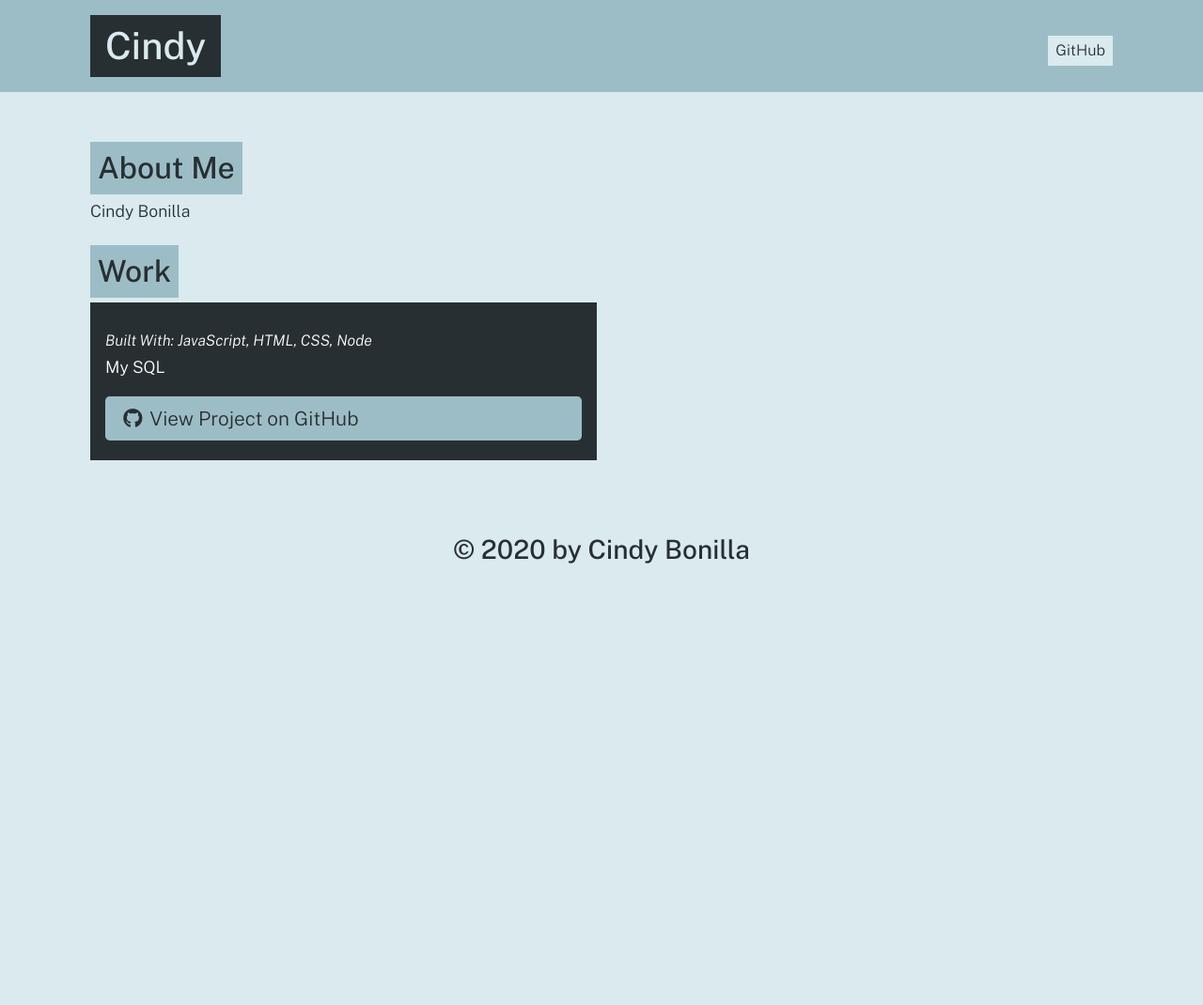
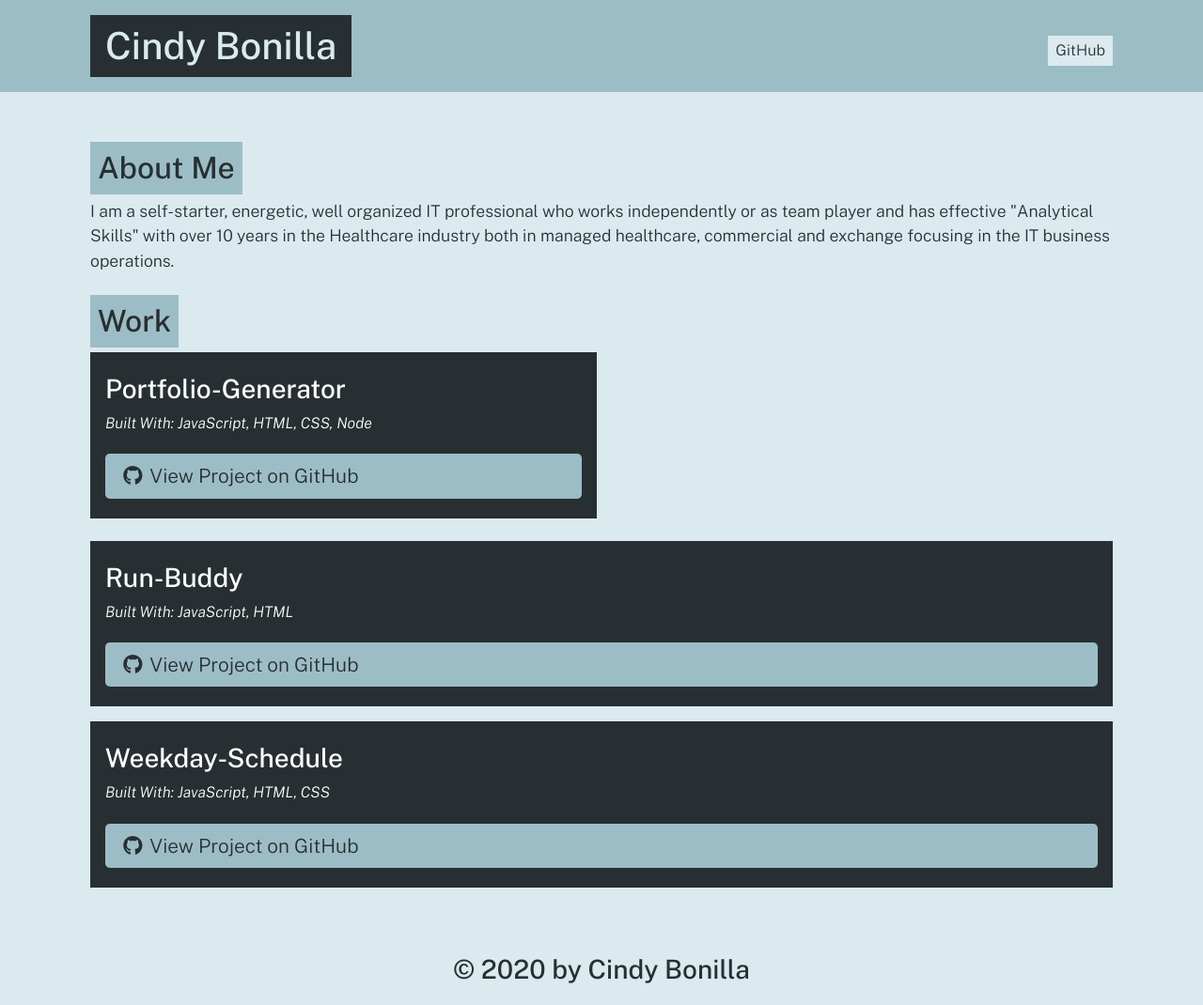
Before and after one commit to cinful79/portfolio-generator, a website: page index.html in a window 1280 px wide. Shown: the whole page at 94% size. Before the commit the page ends 800 px from the top, so only its background shows below. Drawn offline with nearby package versions, Linux system fonts and the light colour scheme.

Commit message:
made updates

```diff
--- a/index.html
+++ b/index.html
@@ -15,7 +15,7 @@
   <body>
     <header>
       <div class="container flex-row justify-space-between align-center py-3">
-        <h1 class="page-title text-secondary bg-dark py-2 px-3">Cindy</h1>
+        <h1 class="page-title text-secondary bg-dark py-2 px-3">Cindy Bonilla</h1>
         <nav class="flex-row">
           <a class="ml-2 my-1 px-2 py-1 bg-secondary text-dark" href="https://github.com/cinful79">GitHub</a>
         </nav>
@@ -25,7 +25,10 @@
 
     <section class="my-3" id="about">
       <h2 class="text-dark bg-primary p-2 display-inline-block">About Me</h2>
-      <p>Cindy Bonilla</p>
+
+     <p>I am a self-starter, energetic, well organized IT professional who works independently or as team player
+      and has effective "Analytical Skills" with over 10 years in the Healthcare industry both in managed
+      healthcare, commercial and exchange focusing in the IT  business operations.</p>
     </section>
 
 
@@ -34,18 +37,45 @@
       <div class="flex-row justify-space-between">
 
           <div class="col-12 col-md-6 mb-2 bg-dark text-light p-3 flex-column">
-            <h3 class="portfolio-item-title text-light"></h3>
+            <h3 class="portfolio-item-title text-light">Portfolio-Generator</h3>
             <h5 class="portfolio-languages">
               Built With:
               JavaScript, HTML, CSS, Node
             </h5>
-            <p>My SQL</p>
+            <p></p>
             <a href="https://github.com/cinful79/portfolio-generator" class="btn mt-auto"><i class="fab fa-github mr-2"></i>View Project on GitHub</a>
           </div>
 
       </div>
     </section>
 
+    <section class="my-3" id="portfolio">
+                    <div class="col-12 col-md-6 mb-2 bg-dark text-light p-3 flex-column">
+            <h3 class="portfolio-item-title text-light">Run-Buddy</h3>
+            <h5 class="portfolio-languages">
+              Built With:
+              JavaScript, HTML
+            </h5>
+            <p></p>
+            <a href="https://cinful79.github.io/run-buddy/" class="btn mt-auto"><i class="fab fa-github mr-2"></i>View Project on GitHub</a>
+          </div>
+
+      </div>
+    </section>
+
+    <section class="my-3" id="portfolio">
+      <div class="col-12 col-md-6 mb-2 bg-dark text-light p-3 flex-column">
+<h3 class="portfolio-item-title text-light">Weekday-Schedule</h3>
+<h5 class="portfolio-languages">
+Built With:
+JavaScript, HTML, CSS
+</h5>
+<p></p>
+<a href="https://cinful79.github.io/weekday-schedule/" class="btn mt-auto"><i class="fab fa-github mr-2"></i>View Project on GitHub</a>
+</div>
+
+</div>
+</section>
     </main>
     <footer class="container text-center py-3">
       <h3 class="text-dark">&copy; 2020 by Cindy Bonilla</h3>
```
